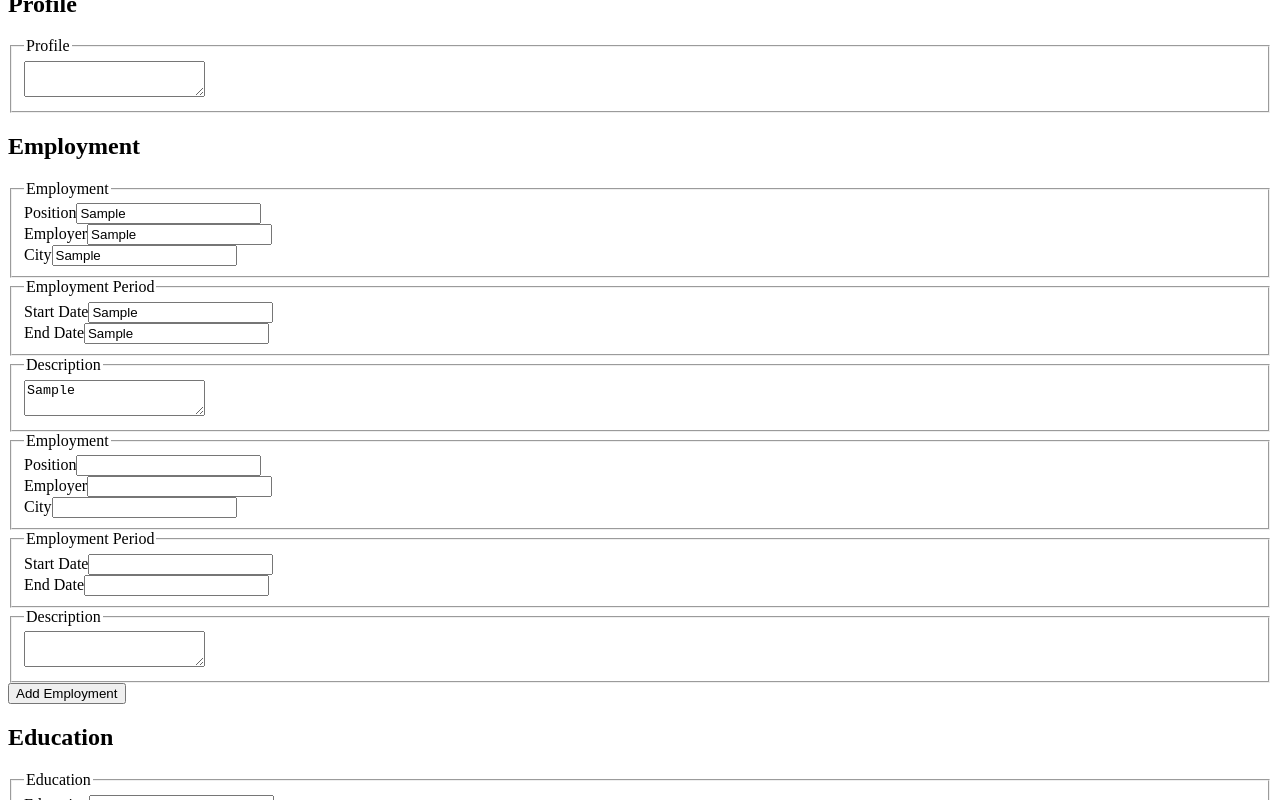
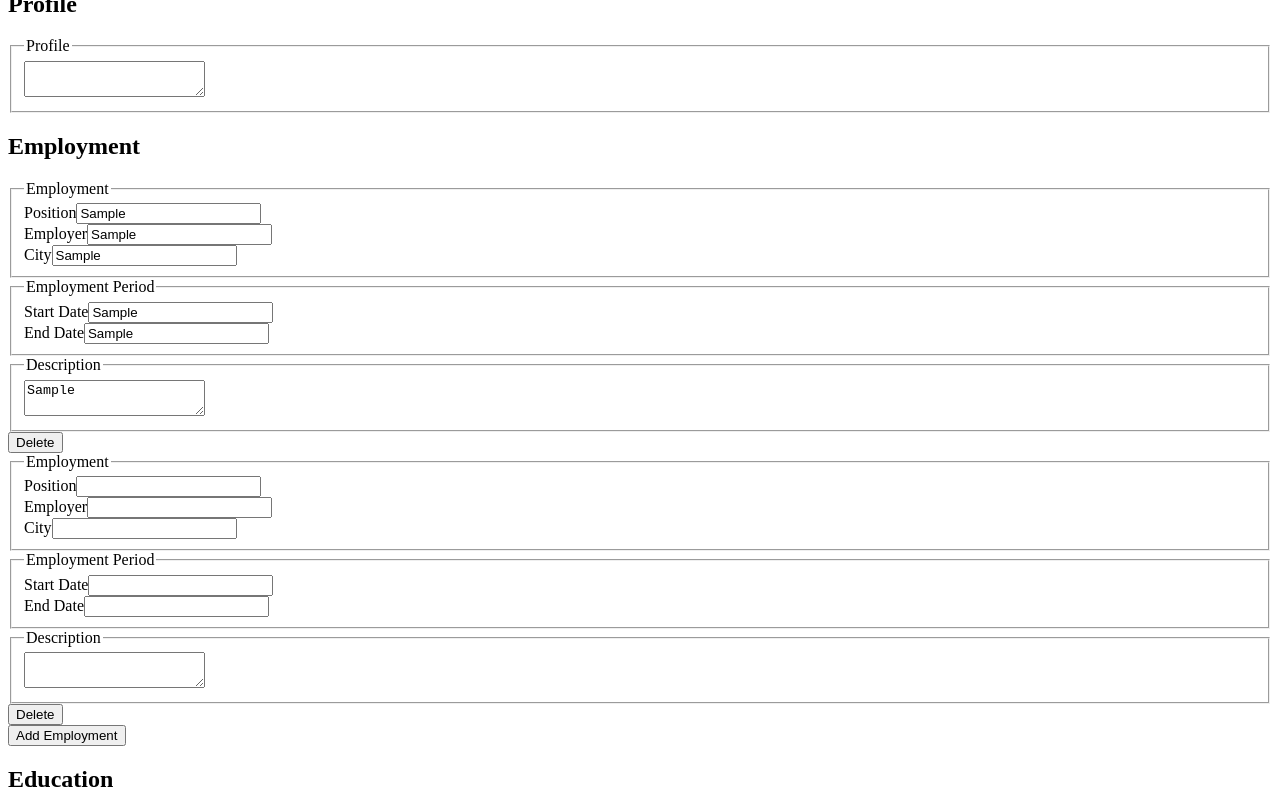
Before and after one commit to dejanpls/cvmaker, a React (Vite) app: page / in a window 1280 px wide. Both pictures are taken after typing "Sample", "Sample", "Sample", "Sample", "Sample", "Sample" into the empty fields and a click on the button "Add Employment". Shown: the part 392-1192 px from the top of the page. Built offline with nearby package versions, Linux system fonts and the light colour scheme.

Commit message:
refactor: create separate delete/add function for clarity

```diff
--- a/src/App.jsx
+++ b/src/App.jsx
@@ -20,13 +20,32 @@ function App() {
 
   const [educations, setEducations] = useState([getEducationObjects()]);
 
-  const handleAddForm = (setter, getObjects) => () => {
-    setter((prev) => [...prev, getObjects()]);
+  const handleAddEmploymentForm = () => {
+    setEmployments((prev) => [...prev, getEmploymentObjects()]);
   };
 
-  const handleChanges = (setter) => (id) => (e) => {
+  const handleAddEducationForm = () => {
+    setEducations((prev) => [...prev, getEducationObjects()]);
+  };
+
+  const handleDeleteEmployment = (id) => {
+    setEmployments((prev) => prev.filter((employment) => employment.id !== id));
+  };
+
+  const handleDeleteEducation = (id) => {
+    setEducations((prev) => prev.filter((education) => education.id !== id));
+  };
+
+  const handleEmploymentChanges = (id) => (e) => {
     const { name, value } = e.target;
-    setter((prev) =>
+    setEmployments((prev) =>
+      prev.map((form) => (form.id === id ? { ...form, [name]: value } : form))
+    );
+  };
+
+  const handleEducationChanges = (id) => (e) => {
+    const { name, value } = e.target;
+    setEducations((prev) =>
       prev.map((form) => (form.id === id ? { ...form, [name]: value } : form))
     );
   };
@@ -50,17 +69,16 @@ function App() {
 
       <RenderEmploymentSection
         employments={employments}
-        handleEmploymentChange={handleChanges(setEmployments)}
-        handleAddEmployment={handleAddForm(
-          setEmployments,
-          getEmploymentObjects
-        )}
+        handleEmploymentChange={handleEmploymentChanges}
+        handleAddEmployment={handleAddEmploymentForm}
+        handleDeleteEmployment={handleDeleteEmployment}
       />
 
       <RenderEducationSection
         educations={educations}
-        handleEducationtChange={handleChanges(setEducations)}
-        handleAddEducation={handleAddForm(setEducations, getEducationObjects)}
+        handleEducationChange={handleEducationChanges}
+        handleAddEducation={handleAddEducationForm}
+        handleDeleteEducation={handleDeleteEducation}
       />
 
       {console.log(
--- a/src/components/sections/RenderEducationSection.jsx
+++ b/src/components/sections/RenderEducationSection.jsx
@@ -2,19 +2,30 @@ import EducationForm from "../forms/EducationForm";
 
 export default function RenderEducationSection({
   educations,
-  handleEducationtChange,
+  handleEducationChange,
   handleAddEducation,
+  handleDeleteEducation,
 }) {
   return (
     <section aria-labelledby="educationDetailsHeading">
       <h2 id="educationDetailsHeading">Education</h2>
       <div className="education-forms">
         {educations.map((education) => (
-          <EducationForm
-            key={education.id}
-            education={education}
-            onChange={handleEducationtChange(education.id)}
-          />
+          <div key={education.id} className="education-forms-wrapper">
+            <EducationForm
+              key={education.id}
+              education={education}
+              onChange={handleEducationChange(education.id)}
+            />
+            {educations.length > 1 && (
+              <button
+                type="button"
+                onClick={() => handleDeleteEducation(education.id)}
+              >
+                Delete
+              </button>
+            )}
+          </div>
         ))}
       </div>
       <button onClick={handleAddEducation}>Add Education</button>
--- a/src/components/sections/RenderEmploymentSection.jsx
+++ b/src/components/sections/RenderEmploymentSection.jsx
@@ -4,19 +4,31 @@ export default function RenderEmploymentSection({
   employments,
   handleEmploymentChange,
   handleAddEmployment,
+  handleDeleteEmployment,
 }) {
   return (
     <section aria-labelledby="employmentDetailsHeading">
       <h2 id="employmentDetailsHeading">Employment</h2>
       <div className="employment-forms">
         {employments.map((employment) => (
-          <EmploymentForm
-            key={employment.id}
-            employment={employment}
-            onChange={handleEmploymentChange(employment.id)}
-          />
+          <div key={employment.id} className="employment-form-wrapper">
+            <EmploymentForm
+              key={employment.id}
+              employment={employment}
+              onChange={handleEmploymentChange(employment.id)}
+            />
+            {employments.length > 1 && (
+              <button
+                type="button"
+                onClick={() => handleDeleteEmployment(employment.id)}
+              >
+                Delete
+              </button>
+            )}
+          </div>
         ))}
       </div>
+
       <button onClick={handleAddEmployment}>Add Employment</button>
     </section>
   );
```
